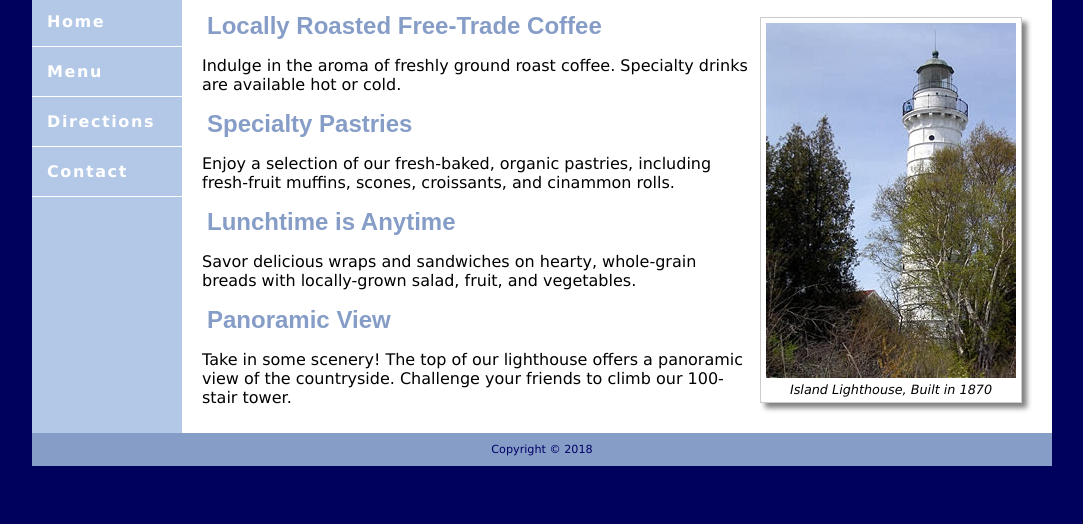
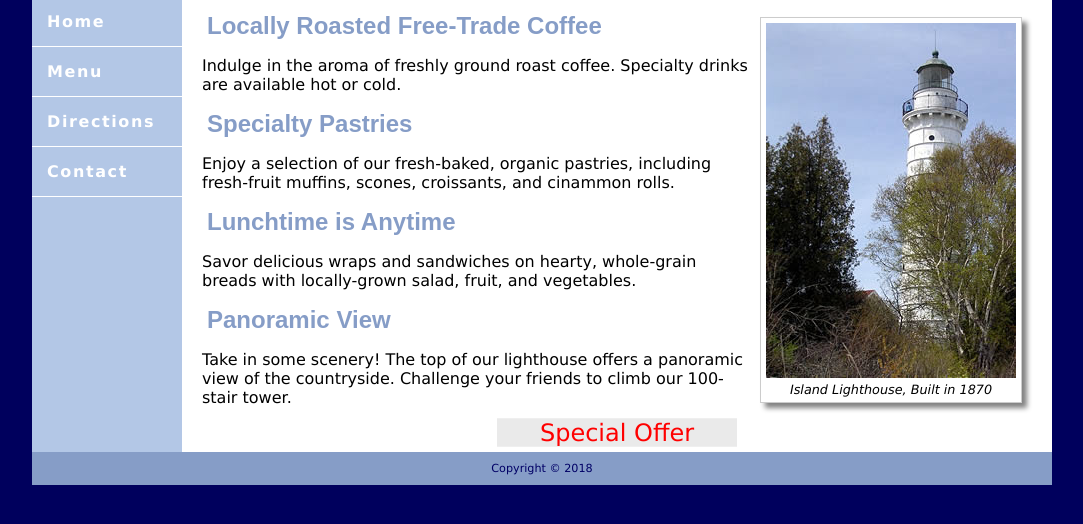
Before and after one commit to TruongIvan/web-design-, a plain HTML site: page 11.6/index.html in a window 1280 px wide. Shown: the part 132-656 px from the top of the page, without its empty margins (98-1181 px from the left). Drawn offline with Linux system fonts and the light colour scheme.

Commit message:
11.6
special offer

```diff
--- a/11.6/index.html
+++ b/11.6/index.html
@@ -1,7 +1,7 @@
 <!DOCTYPE html>
 <html lang="en">
 <head>
-<title>HOP 11.6</title>
+<title>Lighthouse Island Bistro</title>
 <meta charset="utf-8">
 <meta name="viewport" content="width=device-width, initial-scale=1.0">
 <style>
@@ -79,6 +79,14 @@ footer {font-size:70%;
 }
 
 header, hgroup, nav, footer, figure, figcaption { display: block; }
+
+#offer { background-color: #eaeaea;
+width: 10em;
+margin: auto;
+text-align: center;
+transform: scale(1.5);
+color:red }
+
 </style>
 </head>
 <body>
@@ -111,6 +119,7 @@ header, hgroup, nav, footer, figure, figcaption { display: block; }
     <p>Savor delicious wraps and sandwiches on hearty, whole-grain breads with locally-grown salad, fruit, and vegetables. </p>
     <h2>Panoramic View</h2>
 	<p>Take in some scenery! The top of our lighthouse offers a panoramic view of the countryside. Challenge your friends to climb our 100-stair tower.</p>
+    <p id="offer">Special Offer</p>
    </div>
    <footer>Copyright &copy; 2018
    </footer>
```
